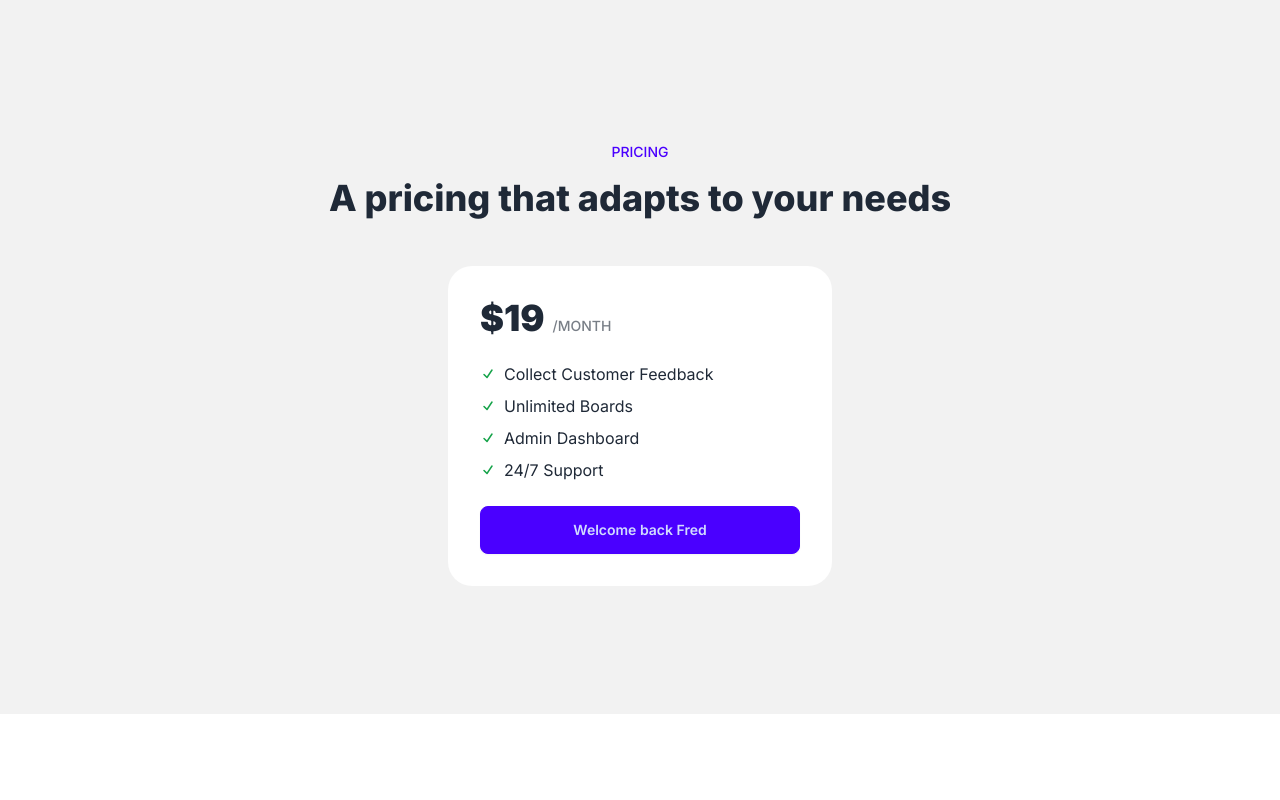
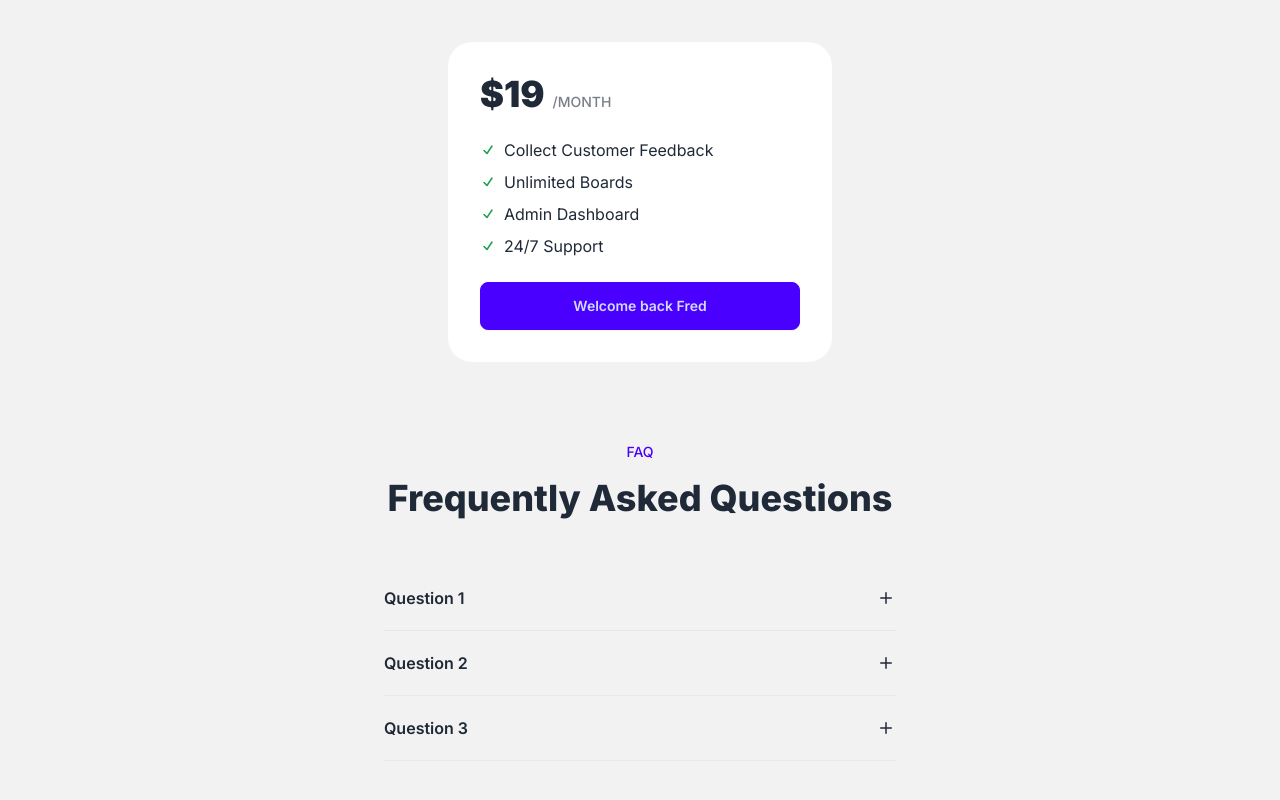
Before and after one commit to codenkill/fredfirstapplication, a Next.js app: page / in a window 1280 px wide. Shown: the part 802-1602 px from the top of the page. Before the commit the page ends 1516 px from the top, so only its background shows below. Built offline with nearby package versions, Linux system fonts and the light colour scheme.

Commit message:
FAQ List Item

```diff
--- a/app/page.js
+++ b/app/page.js
@@ -1,6 +1,7 @@
 "use client"; // This must be the very first line in the file
 
 import ButtonLogin from "@/components/ButtonLogin";
+import FAQListItem from "@/components/FAQListItem";
 
 export default function Home() {
   const isLoggedIn = true;
@@ -20,8 +21,8 @@ export default function Home() {
       <div className="max-w-3xl mx-auto flex justify-between items-center px-8 py-2">
         <div className="font-bold">FredApp</div>
         <div className="space-x-4 max-md:hidden">
-          <a className="link link-hover">Pricing</a>
-          <a className="link link-hover">FAQ</a>
+          <a className="link link-hover" href="#pricing">Pricing</a>
+          <a className="link link-hover" href="#faq">FAQ</a>
         </div>
         <div>
           <ButtonLogin isLoggedIn={isLoggedIn} name={name}/>
@@ -40,8 +41,8 @@ export default function Home() {
       </section>
 
     {/* PRICING */}
-    <section className="bg-base-200 py-32">
-      <div className="px-8 py-32 max-w-3xl mx-auto"></div>
+    <section className="bg-base-200" id="pricing">
+      <div className="px-8 py-20 max-w-3xl mx-auto"></div>
         <p className="text-sm uppercase font-medium text-center text-primary mb-4">
           Pricing
         </p>
@@ -127,6 +128,38 @@ export default function Home() {
 
         </div>
     </section>
-    </main>
+
+
+    {/* FAQ */}
+    <section className="bg-base-200" id="faq">
+      <div className="py-20 px-8 max-w-3xl mx-auto">
+        <p className="text-sm uppercase font-medium text-center text-primary mb-4">
+          FAQ
+        </p>
+        <h2 className="text-3xl lg:text-4xl font-extrabold mb-12 text-center">
+          Frequently Asked Questions
+        </h2>
+        <ul className="max-w-lg mx-auto">
+          {
+            [
+              {
+                question: "Question 1",
+                answer: "Answer 1"
+              },
+              {
+                question: "Question 2",
+                answer: "Answer 2"
+              },
+              {
+                question: "Question 3",
+                answer: "Answer 3"
+              },
+            ].map((qa) => (
+              <FAQListItem key={qa.question} qa={qa} />
+            ))}
+        </ul>
+      </div>
+    </section>
+  </main>
   );
 }
--- /dev/null
+++ b/components/FAQListItem.js
@@ -0,0 +1,52 @@
+"use client";
+
+import { useState } from "react";
+
+const FAQListItem = ({ qa }) => {
+
+  const [isOpen, setIsOpen] = useState(false)
+
+    return (
+        <li key={qa.question}>
+
+              {/* 1. Question (clickable) */}
+                <button
+                className="py-5 font-semibold border-b w-full text-left flex items-center justify-between"
+                onClick={() => {
+                    setIsOpen(!isOpen);
+                    }}
+                >
+                    <p>{qa.question}</p>
+
+                    {isOpen ? (
+                        <svg
+                        xmlns="http://www.w3.org/2000/svg"
+                        viewBox="0 0 20 20"
+                        fill="currentColor"
+                        className="size-5">
+                        <path fillRule="evenodd" d="M4 10a.75.75 0 0 1 .75-.75h10.5a.75.75 0 0 1 0 1.5H4.75A.75.75 0 0 1 4 10Z" clipRule="evenodd" />
+                        </svg>
+                    ) : (
+                        <svg
+                        xmlns="http://www.w3.org/2000/svg"
+                        viewBox="0 0 20 20"
+                        fill="currentColor"
+                        className="size-5"
+                        >
+                        <path
+                        d="M10.75 4.75a.75.75 0 0 0-1.5 0v4.5h-4.5a.75.75 0 0 0 0 1.5h4.5v4.5a.75.75 0 0 0 1.5 0v-4.5h4.5a.75.75 0 0 0 0-1.5h-4.5v-4.5Z" />
+                        </svg>
+                    )}
+                </button>
+
+              {/* 2. Answer (clickable) */}
+              <div className={`${isOpen ? "block" : "hidden"
+              } mt-3 mb-6 opacity-90`}
+              >
+                {qa.answer}
+                </div>
+        </li>
+    );
+};
+
+export default FAQListItem;
```
